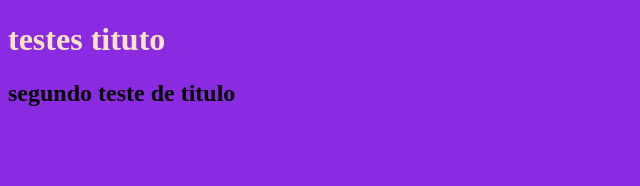
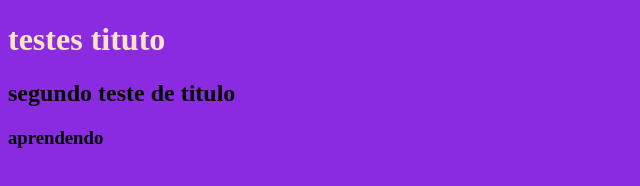
Before and after one commit to 05487664951/git3, a plain HTML site: page index.html in a window 1280 px wide. Shown: the whole page, without its empty margins (0-640 px from the left). Drawn offline with Linux system fonts and the light colour scheme.

Commit message:
teste h3

```diff
--- a/index.html
+++ b/index.html
@@ -9,5 +9,6 @@
 <body>
     <h1>testes tituto</h1>
     <h2>segundo teste de titulo</h2>
+    <h3>aprendendo</h3>
 </body>
 </html>
```
